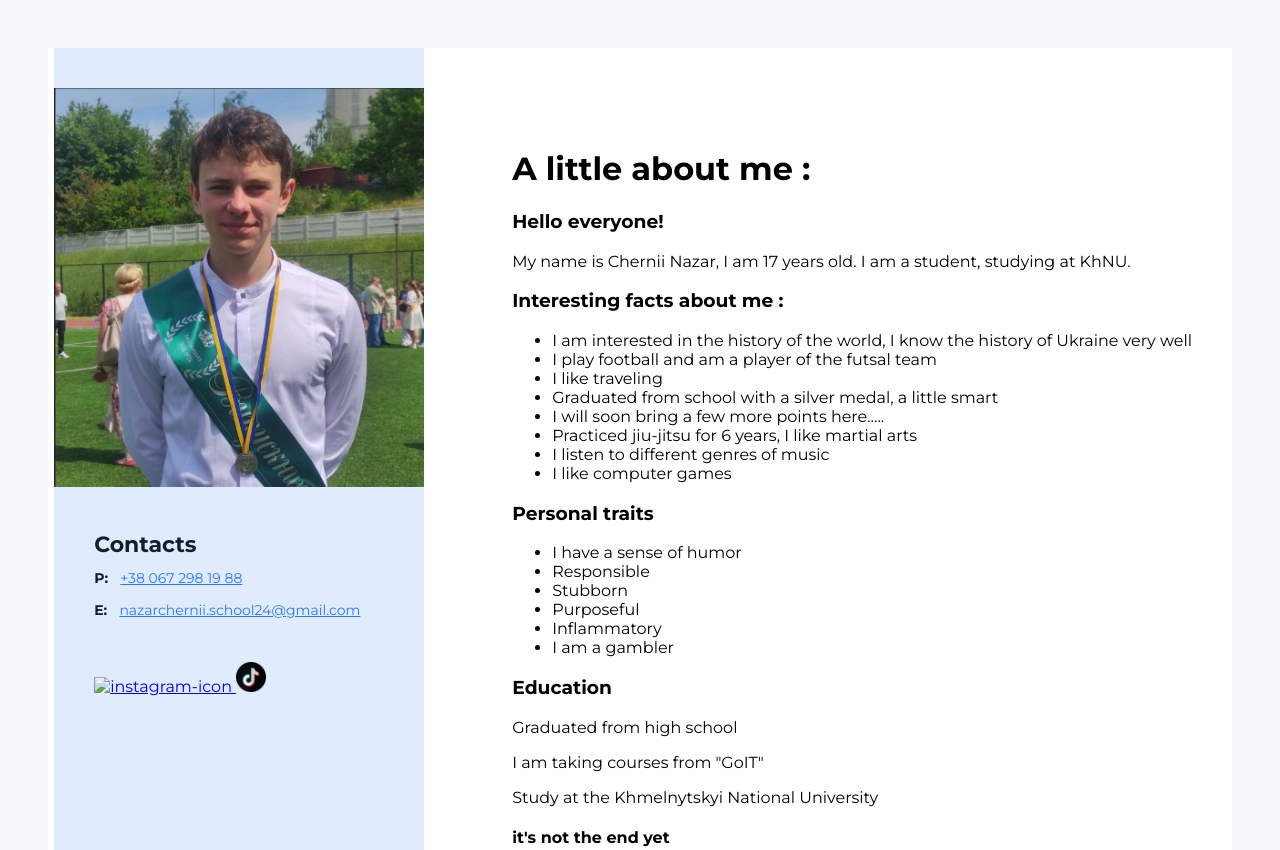
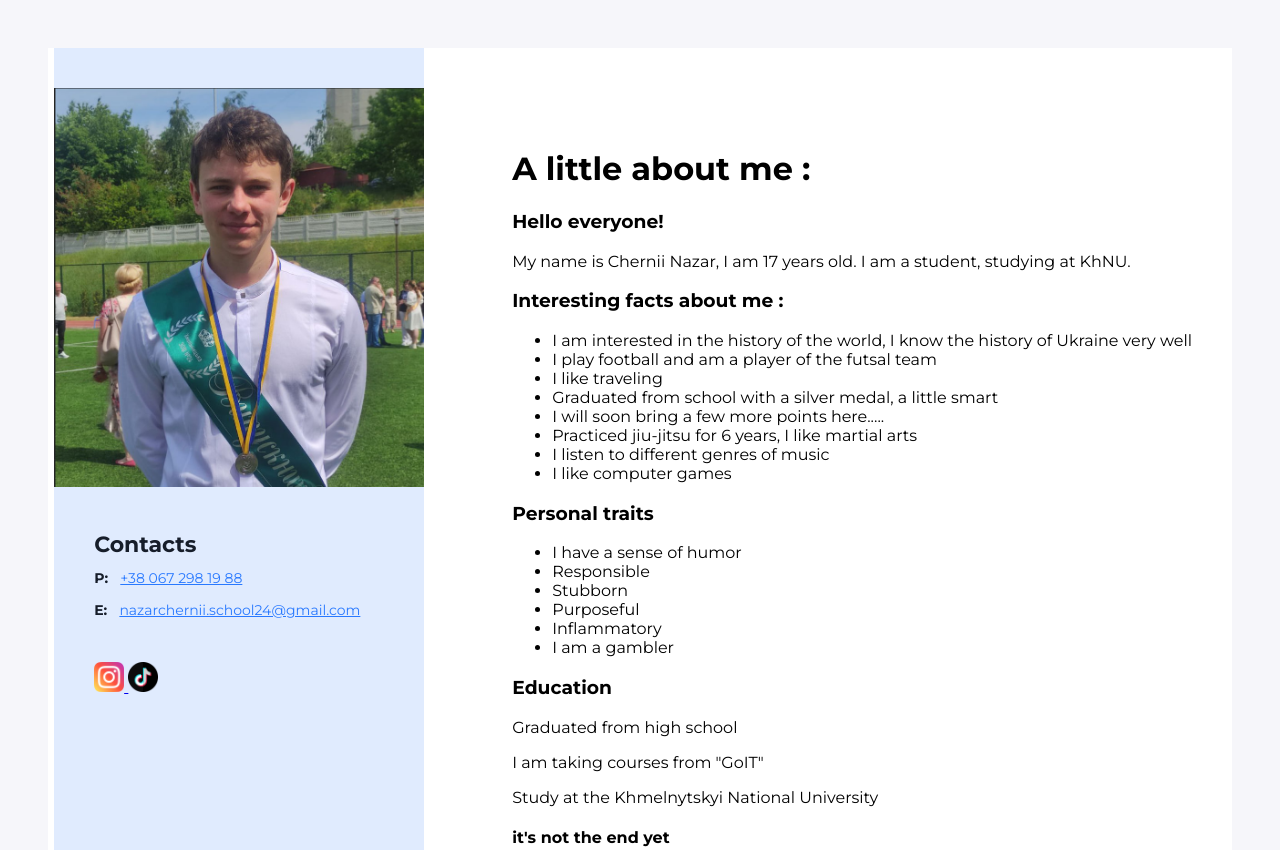
Before and after one commit to CherniiNazar/pr1.portfolio, a plain HTML site: page index.html in a window 1280 px wide. Shown: the top 850 px of the page. Drawn offline with Linux system fonts and the light colour scheme.

Commit message:
first commit

```diff
--- a/index.html
+++ b/index.html
@@ -102,7 +102,7 @@
           <div>
             <a href="https://www.instagram.com/_n_chrn_/" target="_blank">
               <img
-                src="free-icon-instagram-2111463.png"
+                src="img\free-icon-instagram-2111463.png"
                 width="30"
                 height="30"
                 alt="instagram-icon"
```
